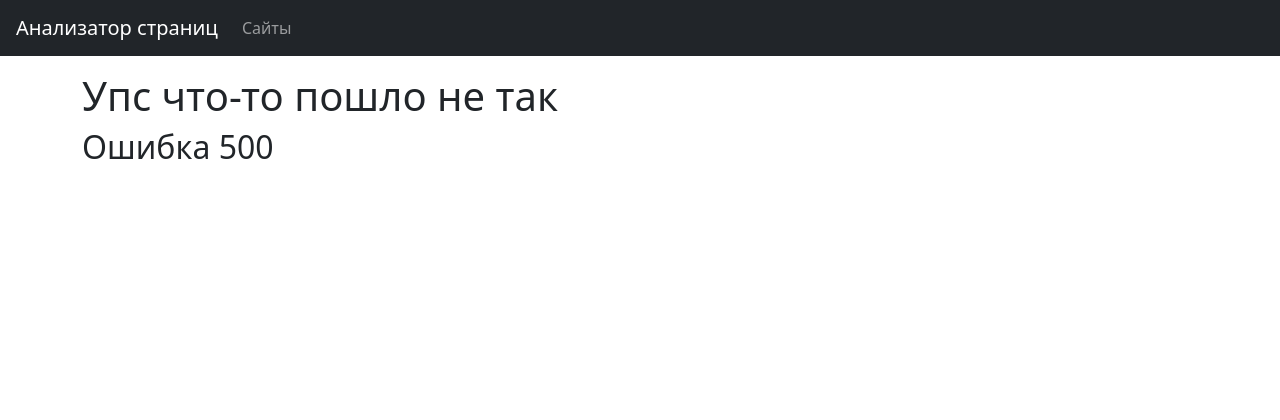
After one commit to ibrg/python-project-83, a Flask app: template page_analyzer/templates/500.html in a window 1280 px wide. The commit adds this page. Shown: the top 420 px of the page. Run offline with Flask 2, Linux system fonts and the light colour scheme; the template is opened without the code that fills it, so the values that code supplies are empty.

Commit message:
some ref

```diff
--- a/page_analyzer/app.py
+++ b/page_analyzer/app.py
@@ -100,8 +100,9 @@ def urls_check(id):
     print('URL: --- ', link)
     resourse = None
     try:
-        resourse = requests.get(link, timeout=5)
-    except requests.exceptions.RequestException:
+        resourse = requests.get(link, timeout=5,  allow_redirects=True)
+    except requests.exceptions.ConnectionError:
+        flash('Произошла ошибка при проверке', 'error')
         return redirect(url_for('urls_detail', id=id))
 
     status_code, h1, title, meta_desc = check_seo(resourse)
--- /dev/null
+++ b/page_analyzer/templates/500.html
@@ -0,0 +1,5 @@
+{% extends "index.html" %}
+{% block content %}
+<h1>Упс что-то пошло не так</h1>
+<h2>Ошибка 500</h2>
+{% endblock content %}
--- a/page_analyzer/templates/urls/urls_detail.html
+++ b/page_analyzer/templates/urls/urls_detail.html
@@ -3,7 +3,7 @@
 
 {% block content %}
 
-<h1>Сайт: {{ url[1] }}</h1>
+<h1>Сайт: {{ url.name }}</h1>
 <div class="table-responsive">
     <table class="table table-bordered table-hover text-nowrap" data-test="url">
         <tbody>
```
